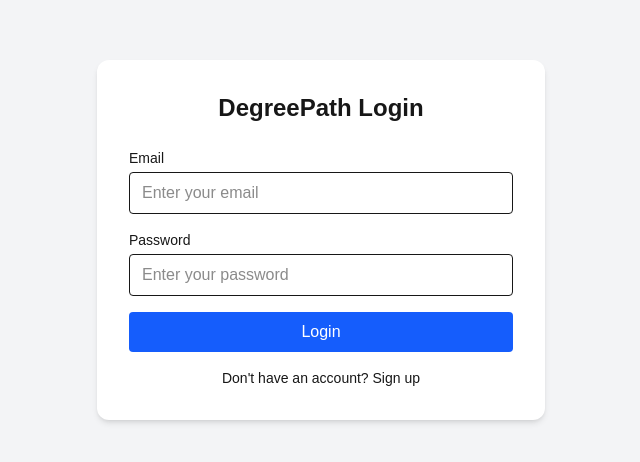
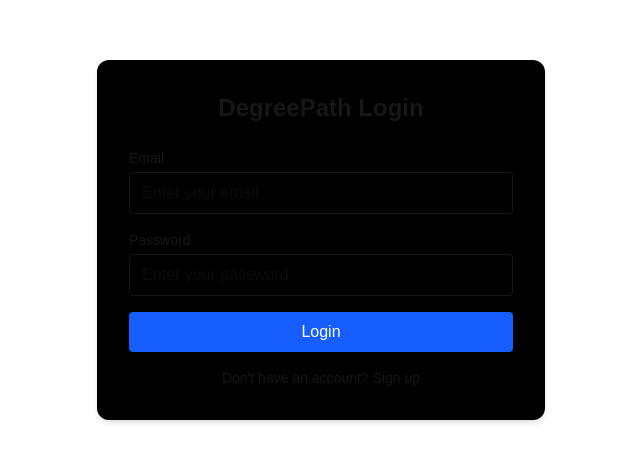
Before and after one commit to Damainx22/utrgv-degree-roadmap, a Next.js app in the folder frontend/: page / in a window 1280 px wide. Shown: the part 160-622 px from the top of the page, without its empty margins (319-959 px from the left). Built offline with nearby package versions, Linux system fonts and the light colour scheme.

Commit message:
Added login page

```diff
--- a/frontend/app/page.tsx
+++ b/frontend/app/page.tsx
@@ -14,9 +14,9 @@
     };
 
     return (
-        <div className="flex min-h-screen items-center justify-center bg-gray-100">
+        <div className="flex min-h-screen items-center justify-center bg-black-100">
 
-            <div className="bg-white p-8 rounded-xl shadow-md w-full max-w-md">
+            <div className="bg-black p-8 rounded-xl shadow-md w-full max-w-md">
 
                 <h1 className="text-2xl font-bold mb-6 text-center">DegreePath Login</h1>
 
```
Also changed, not shown: 1 other file (tests, documents, lock files or other folders).
